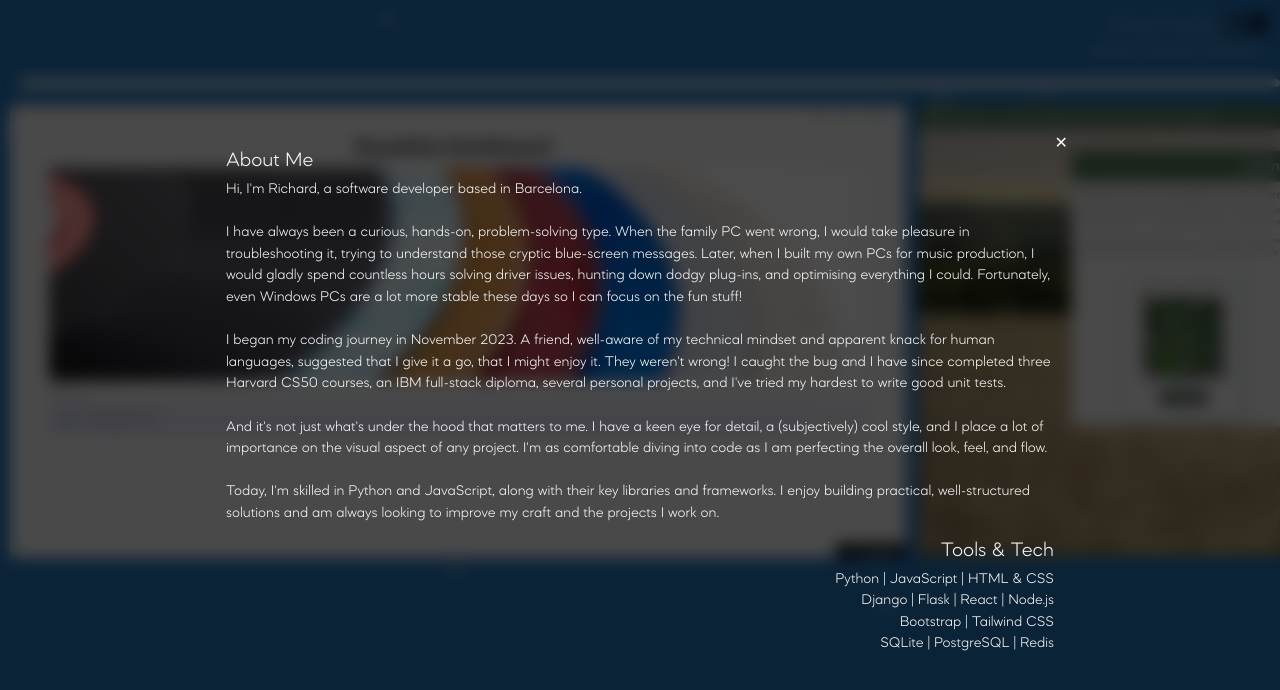
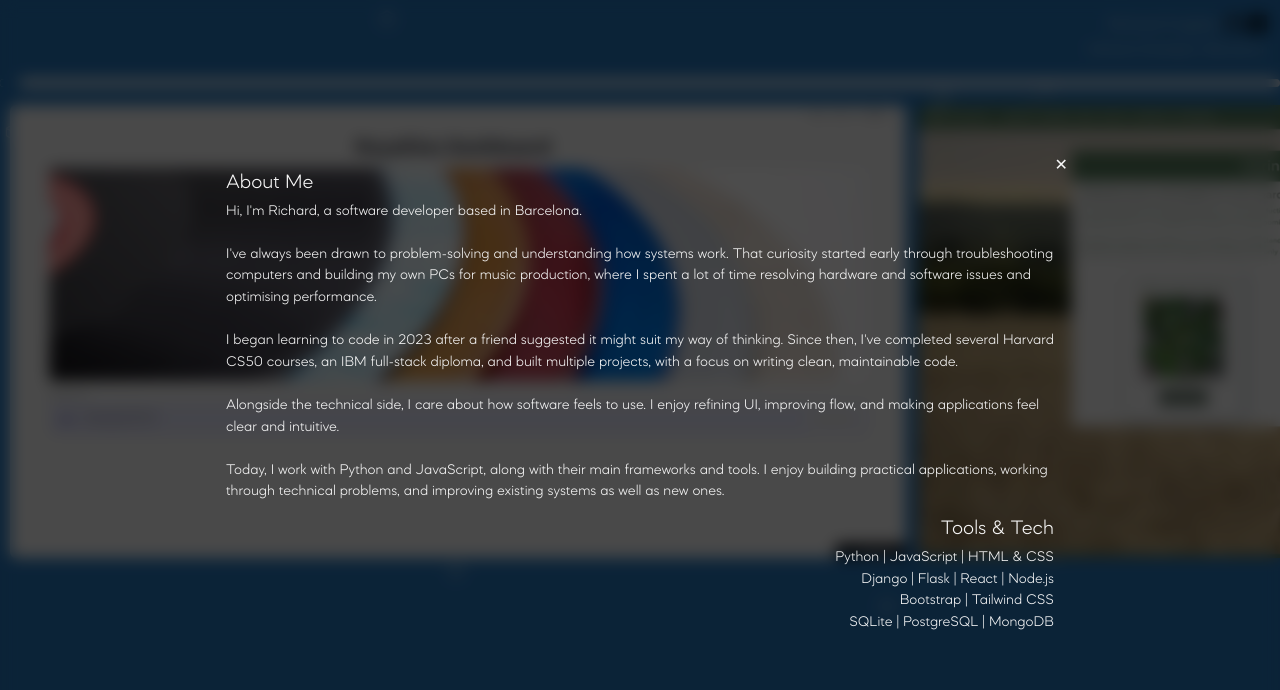
Before and after one commit to mcgooz/portfolio, a React (Vite) app: page / in a window 1280 px wide. Both pictures are taken after a click on the element "Richard Hughes". Shown: the top 690 px of the page. Built offline with nearby package versions, Linux system fonts and the light colour scheme.

Commit message:
updates04-26

```diff
--- a/src/AboutMe.jsx
+++ b/src/AboutMe.jsx
@@ -23,25 +23,25 @@ export default function AboutMe({ show, onClose }) {
                         <p>Hi, I'm Richard, a software developer based in Barcelona.</p>
                         <br />
                         <p>
-                            I have always been a curious, hands-on, problem-solving type. When the family PC went wrong, I would take pleasure in troubleshooting it, trying to understand those cryptic blue-screen messages.
-                            Later, when I built my own PCs for music production, I would gladly spend countless hours solving driver issues, hunting down dodgy plug-ins, and optimising everything I could.
-                            Fortunately, even Windows PCs are a lot more stable these days so I can focus on the fun stuff!
+                            I've always been drawn to problem-solving and understanding how systems work.
+                            That curiosity started early through troubleshooting computers and building my own PCs for music production,
+                            where I spent a lot of time resolving hardware and software issues and optimising performance.
+
                         </p>
                         <br />
                         <p>
-                            I began my coding journey in November 2023. A friend, well-aware of my technical mindset and apparent knack for human languages, suggested that I give it a go, that I might enjoy it.
-                            They weren't wrong! I caught the bug and I have since completed three Harvard CS50 courses, an IBM full-stack diploma, several personal projects, and I've tried my hardest to write good unit tests.
+                            I began learning to code in 2023 after a friend suggested it might suit my way of thinking.
+                            Since then, I've completed several Harvard CS50 courses, an IBM full-stack diploma, and built multiple projects, with a focus on writing clean, maintainable code.
                         </p>
                         <br />
                         <p>
-                            And it's not just what's under the hood that matters to me.
-                            I have a keen eye for detail, a (subjectively) cool style, and I place a lot of importance on the visual aspect of any project.
-                            I'm as comfortable diving into code as I am perfecting the overall look, feel, and flow.
+                            Alongside the technical side, I care about how software feels to use.
+                            I enjoy refining UI, improving flow, and making applications feel clear and intuitive.
                         </p>
                         <br />
                         <p>
-                            Today, I'm skilled in Python and JavaScript, along with their key libraries and frameworks.
-                            I enjoy building practical, well-structured solutions and am always looking to improve my craft and the projects I work on.
+                            Today, I work with Python and JavaScript, along with their main frameworks and tools.
+                            I enjoy building practical applications, working through technical problems, and improving existing systems as well as new ones.
                         </p>
                     </div>
                     <div className="col-span-1 justify-items-end mt-3">
@@ -50,7 +50,7 @@ export default function AboutMe({ show, onClose }) {
                             <li>Python | JavaScript | HTML & CSS</li>
                             <li>Django | Flask | React | Node.js</li>
                             <li>Bootstrap | Tailwind CSS</li>
-                            <li>SQLite | PostgreSQL | Redis</li>
+                            <li>SQLite | PostgreSQL | MongoDB</li>
                         </ul>
                     </div>
                 </div>
```
